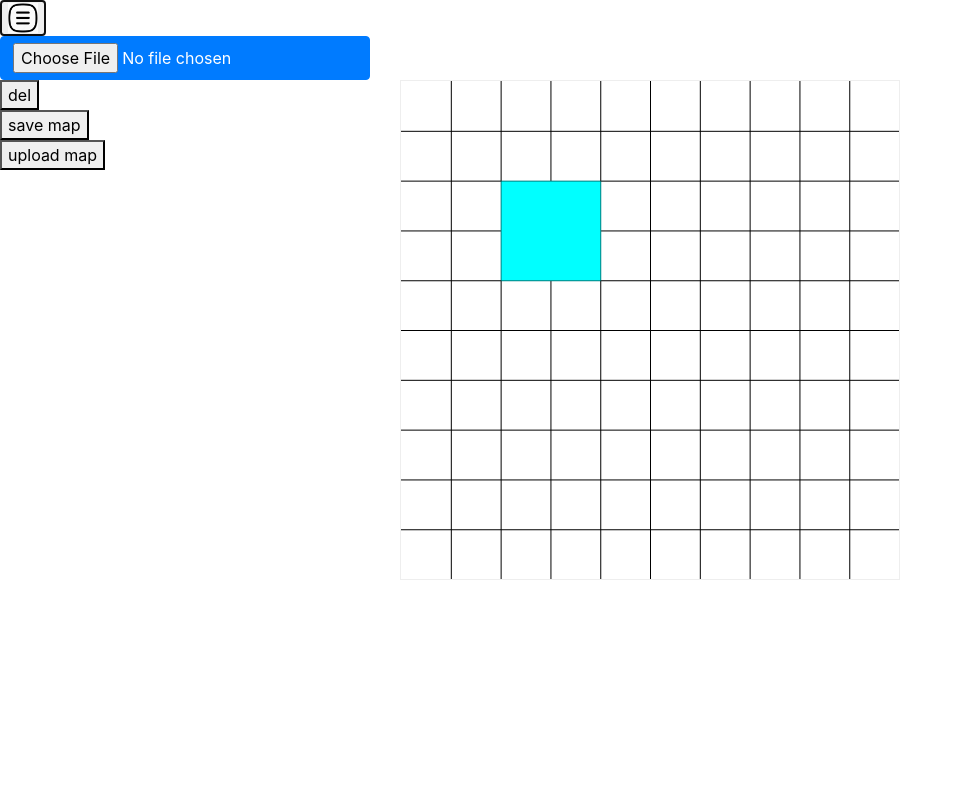
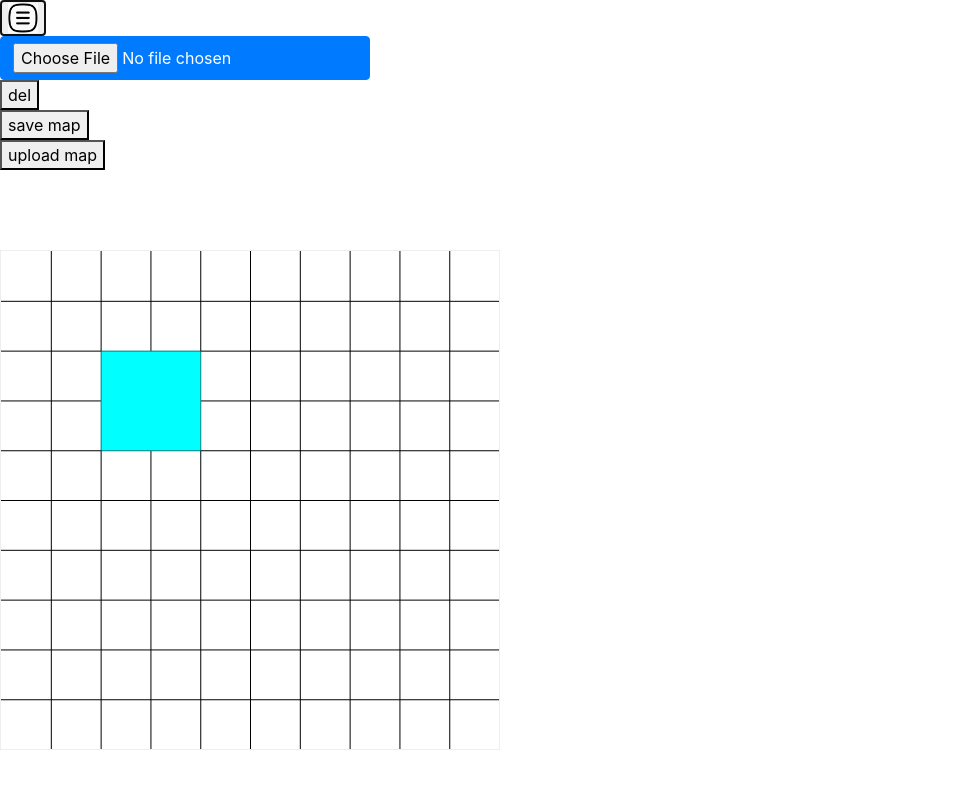
Before and after one commit to shanemmay/dnd_map_maker, a website: page index.html in a window 1280 px wide. Both pictures are taken after a click on the button 23 px from the left and 18 px from the top of the page. Shown: the whole page, without its empty margins (0-963 px from the left). Drawn offline with nearby package versions, Linux system fonts and the light colour scheme.

Commit message:
Sorta kinda sidMenu

```diff
--- a/index.html
+++ b/index.html
@@ -12,17 +12,26 @@
     <script src="https://stackpath.bootstrapcdn.com/bootstrap/4.1.3/js/bootstrap.min.js" integrity="sha384-ChfqqxuZUCnJSK3+MXmPNIyE6ZbWh2IMqE241rYiqJxyMiZ6OW/JmZQ5stwEULTy" crossorigin="anonymous"></script>
     <!-- FABRIC JS -->
     <script src="fabric.js"></script>
+    <script
+        src="https://code.jquery.com/jquery-3.3.1.min.js"
+        integrity="sha256-FgpCb/KJQlLNfOu91ta32o/NMZxltwRo8QtmkMRdAu8="
+        crossorigin="anonymous">
+    </script>
+
+
 </head>
 <body >
+
+    <!-- Add menu button -->
+    <button type="button" id="navButton"><img src=hamburger.jpg width="30px" height= "30px"></button>
+    <form id = 'sideNav' style="display:none;">
+        <input id="img_upload" class="btn btn-primary" type="file" value="add img"  /> <br>
+        <button id="del">del</button> <br>
+        <button>save map</button> <br>
+        <button>upload map</button> <br>
+    </form>
+
     <div class="row">
-        <!-- menu -->
-        <div class="col">
-            <button><img src=hamburger.jpg width="30px" height= "30px"></button>
-            <input id="img_upload" class="btn btn-primary" type="file" value="add img"  /> <br>
-            <button id="del">del</button> <br>
-            <button>save map</button> <br>
-            <button>upload map</button> <br>
-        </div>
         <div class="col">
             <canvas id="canvas" width="500" height="500" style="border:1px solid #eee; margin-top: 10vh;"></canvas>
         </div>
@@ -90,6 +99,10 @@
         {
             canvas.remove(canvas.getActiveObject());
         };
+
+        $("#navButton").click(function() {
+            $("#sideNav").toggle();
+        });
     </script>
 </body>
 </html>
--- /dev/null
+++ b/main.css
@@ -0,0 +1,3 @@
+#sideNav {
+    display: block;
+}
```
